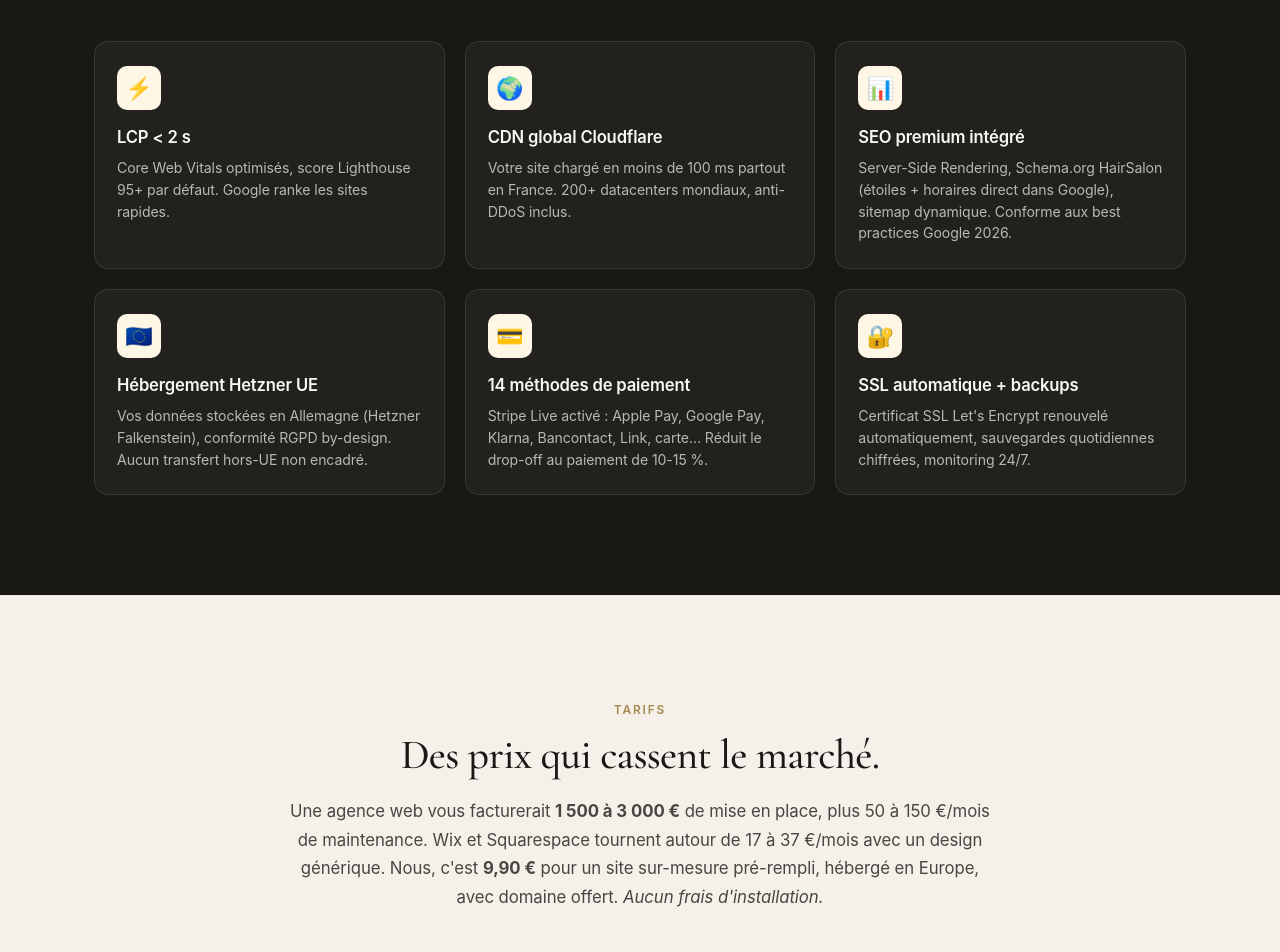
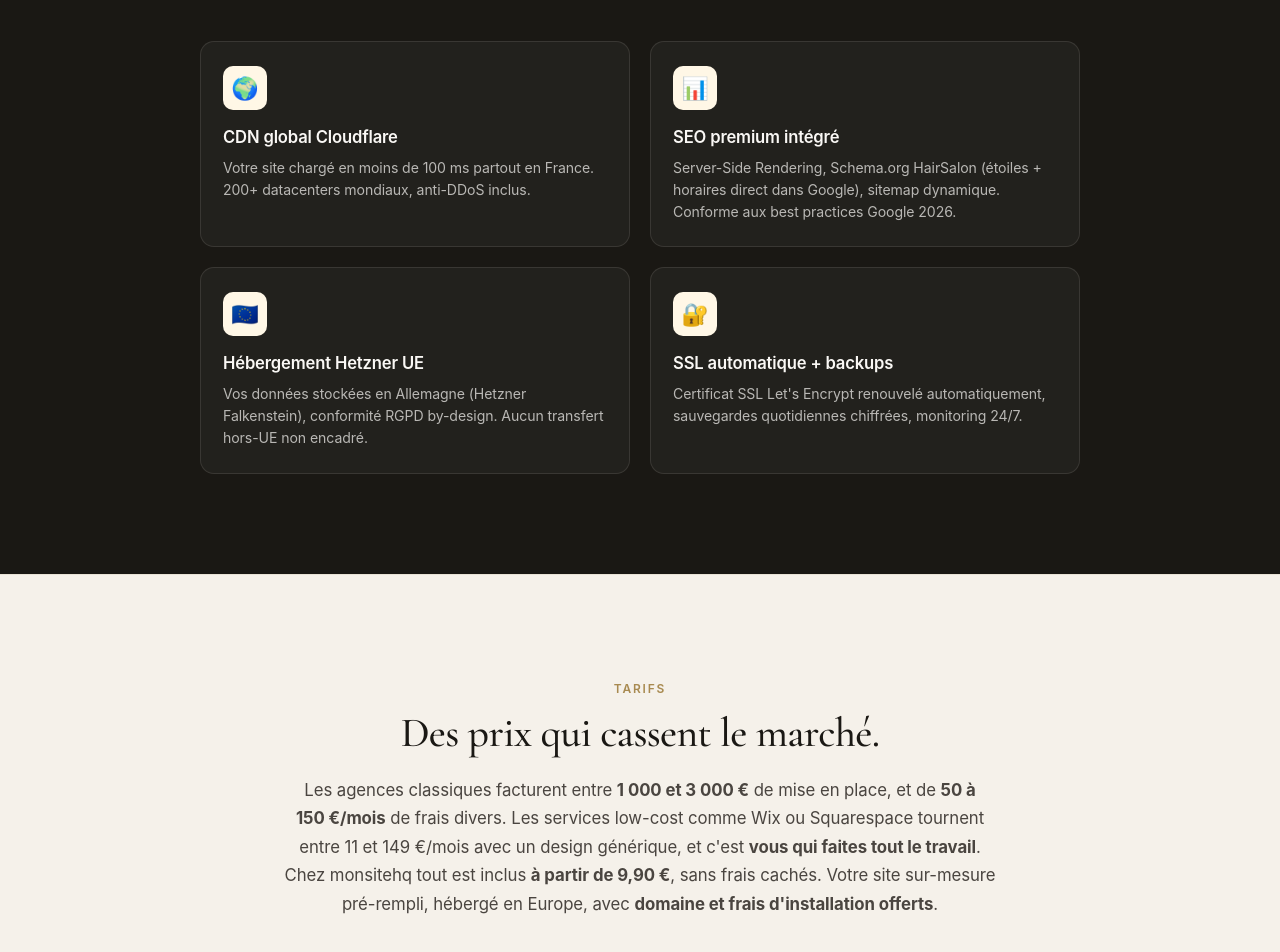
Before and after one commit to BillyBob36/outil-coiffure, a website: page public/site/home.html in a window 1280 px wide. Shown: the part 2280-3232 px from the top of the page. Drawn offline with nearby package versions, Linux system fonts and the light colour scheme; files that its build step writes are made by us from their sources; files whose address does not match are found by name; a web font is replaced by a local one.

Commit message:
ux(landing): refonte stack (4 items 2x2) + copy pricing corrigé + footer épuré
- Stack technique : suppression LCP + 14 méthodes (4 items restants en 2x2)
- Pricing : copy retravaillé selon les corrections de Johann (1000-3000€, low-cost 11-149€/mois, 'tout le travail c'est vous', 'frais d'installation offerts')
- Footer : retrait 'KAISER JOHANN' du copyright + retrait téléphone (RGPD-friendly + plus épuré)
- Footer logo : version PNG transparente 48px object-fit: contain
- Step 1 : picto clef-doree.webp (au lieu de logo-seul-crop)
- Step 3 : picto logo-seul-crop.png (au lieu de 3-activer-doree-b.webp)
- Suppression 3-activer-doree-b.webp (plus utilisé)
- clef-doree.webp ajouté (20 KB, depuis 373 KB JPG)
- Cache bump : home.css?v=4

Co-Authored-By: Claude Opus 4.7 <noreply@anthropic.com>

```diff
--- a/public/site/home.css
+++ b/public/site/home.css
@@ -58,11 +58,11 @@ a { color: var(--hp-fg); }
 }
 .hp-logo-text { vertical-align: middle; }
 .hp-footer-logo {
-  width: 40px; height: 40px;
-  border-radius: 8px;
+  width: 48px; height: 48px;
   display: block;
   margin-bottom: 12px;
-  object-fit: cover;
+  object-fit: contain;
+  background: transparent;
 }
 
 .hp-btn {
@@ -290,9 +290,12 @@ a { color: var(--hp-fg); }
 }
 .hp-stack-grid {
   display: grid;
-  grid-template-columns: repeat(3, 1fr);
+  grid-template-columns: repeat(2, 1fr);
   gap: 20px;
   margin-top: 24px;
+  max-width: 880px;
+  margin-left: auto;
+  margin-right: auto;
 }
 .hp-stack-item {
   background: rgba(250, 248, 245, 0.04);
--- a/public/site/home.html
+++ b/public/site/home.html
@@ -52,7 +52,7 @@
   <link rel="preload" as="image" href="/_assets/landing/hero-bg.webp" fetchpriority="high">
   <link rel="stylesheet" href="https://rsms.me/inter/inter.css">
   <link href="https://fonts.googleapis.com/css2?family=Cormorant+Garamond:wght@400;500;600;700&display=swap" rel="stylesheet">
-  <link rel="stylesheet" href="/_assets/home.css?v=3">
+  <link rel="stylesheet" href="/_assets/home.css?v=4">
 </head>
 <body>
 
@@ -130,7 +130,7 @@
     </div>
     <div class="hp-how-grid">
       <article class="hp-how-card">
-        <img class="hp-how-img" src="/_assets/landing/logo-seul-crop.png" alt="" loading="lazy" width="120" height="120">
+        <img class="hp-how-img" src="/_assets/landing/clef-doree.webp" alt="" loading="lazy" width="120" height="120">
         <h3 class="hp-how-title">On crée votre site, gratuitement</h3>
         <p class="hp-p">Nos équipes travaillent d'arrache-pied pour générer votre site
           à partir des informations publiques de votre salon (Google Maps, Pages Jaunes).
@@ -145,7 +145,7 @@
           Facebook ou Instagram.</p>
       </article>
       <article class="hp-how-card">
-        <img class="hp-how-img" src="/_assets/landing/3-activer-doree-b.webp" alt="" loading="lazy" width="120" height="120">
+        <img class="hp-how-img" src="/_assets/landing/logo-seul-crop.png" alt="" loading="lazy" width="120" height="120">
         <h3 class="hp-how-title">Vous l'activez en 5 minutes</h3>
         <p class="hp-p">Choisissez votre formule, on vous offre votre nom de domaine
           .fr ou .com, votre site est <strong>en ligne en moins de 15 minutes</strong>
@@ -168,11 +168,6 @@
     </div>
     <div class="hp-stack-grid">
       <div class="hp-stack-item">
-        <div class="hp-stack-icon">⚡</div>
-        <strong>LCP &lt; 2&nbsp;s</strong>
-        <p>Core Web Vitals optimisés, score Lighthouse 95+ par défaut. Google ranke les sites rapides.</p>
-      </div>
-      <div class="hp-stack-item">
         <div class="hp-stack-icon">🌍</div>
         <strong>CDN global Cloudflare</strong>
         <p>Votre site chargé en moins de 100&nbsp;ms partout en France. 200+ datacenters mondiaux, anti-DDoS inclus.</p>
@@ -186,11 +181,6 @@
         <div class="hp-stack-icon">🇪🇺</div>
         <strong>Hébergement Hetzner UE</strong>
         <p>Vos données stockées en Allemagne (Hetzner Falkenstein), conformité RGPD by-design. Aucun transfert hors-UE non encadré.</p>
-      </div>
-      <div class="hp-stack-item">
-        <div class="hp-stack-icon">💳</div>
-        <strong>14 méthodes de paiement</strong>
-        <p>Stripe Live activé : Apple Pay, Google Pay, Klarna, Bancontact, Link, carte… Réduit le drop-off au paiement de 10-15&nbsp;%.</p>
       </div>
       <div class="hp-stack-item">
         <div class="hp-stack-icon">🔐</div>
@@ -208,10 +198,12 @@
       <span class="hp-eyebrow">Tarifs</span>
       <h2 class="hp-h2">Des prix qui cassent le marché.</h2>
       <p class="hp-p hp-section-sub">
-        Une agence web vous facturerait <strong>1&nbsp;500 à 3&nbsp;000&nbsp;€</strong> de mise en place,
-        plus 50 à 150&nbsp;€/mois de maintenance. Wix et Squarespace tournent autour de 17 à 37&nbsp;€/mois
-        avec un design générique. Nous, c'est <strong>9,90&nbsp;€</strong> pour un site sur-mesure pré-rempli, hébergé en Europe,
-        avec domaine offert. <em>Aucun frais d'installation.</em>
+        Les agences classiques facturent entre <strong>1&nbsp;000 et 3&nbsp;000&nbsp;€</strong> de mise en place,
+        et de <strong>50 à 150&nbsp;€/mois</strong> de frais divers. Les services low-cost comme Wix ou
+        Squarespace tournent entre 11 et 149&nbsp;€/mois avec un design générique, et c'est
+        <strong>vous qui faites tout le travail</strong>. Chez monsitehq tout est inclus
+        <strong>à partir de 9,90&nbsp;€</strong>, sans frais cachés. Votre site sur-mesure pré-rempli,
+        hébergé en Europe, avec <strong>domaine et frais d'installation offerts</strong>.
       </p>
     </div>
     <div class="hp-pricing-grid">
@@ -351,7 +343,7 @@
   <div class="hp-container">
     <div class="hp-footer-top">
       <div class="hp-footer-brand">
-        <img class="hp-footer-logo" src="/_assets/landing/logo-seul-crop.webp" alt="MONSITEHQ" width="40" height="40" loading="lazy">
+        <img class="hp-footer-logo" src="/_assets/landing/logo-seul-crop.png" alt="MONSITEHQ" width="48" height="48" loading="lazy">
         <strong>MONSITEHQ</strong>
         <p>Sites web professionnels pour les coiffeurs de France.</p>
       </div>
@@ -365,7 +357,6 @@
         <h4>Espace client</h4>
         <a href="/recover">J'ai perdu mon lien d'accès</a>
         <a href="mailto:contact@monsitehq.com">contact@monsitehq.com</a>
-        <a href="tel:+33749420608">+33 7 49 42 06 08</a>
       </div>
       <div class="hp-footer-links">
         <h4>Adresse</h4>
@@ -374,7 +365,7 @@
       </div>
     </div>
     <div class="hp-footer-bottom">
-      <span>© 2026 KAISER CO · KAISER JOHANN, Entrepreneur individuel · SIREN 791 069 610 · TVA FR52791069610</span>
+      <span>© 2026 KAISER CO · SIREN 791 069 610 · TVA FR52791069610</span>
     </div>
   </div>
 </footer>
```
Also changed, not shown: public/site/landing/3-activer-doree-b.webp (deleted), public/site/landing/clef-doree.webp (added).
